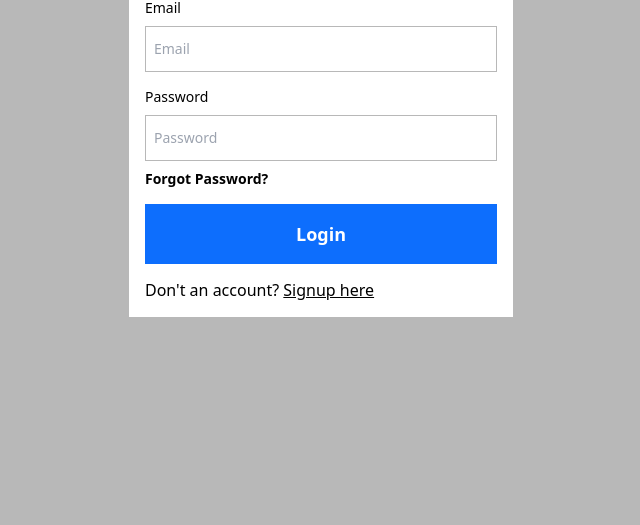
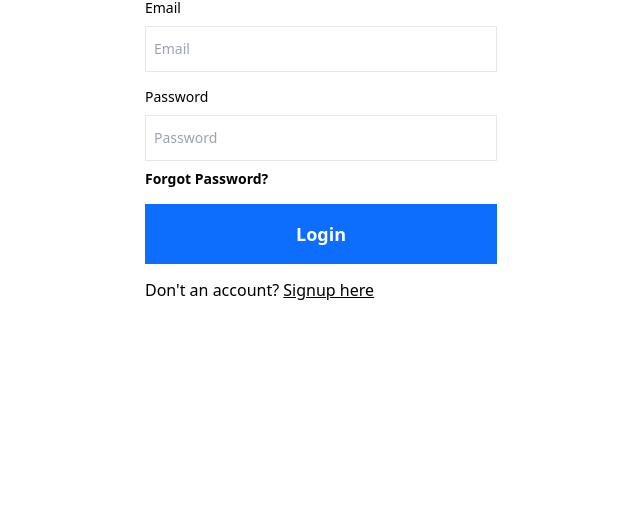
Before and after one commit to nakayizakevina/Distributa-Version2, a website: page index.html in a window 1280 px wide. Shown: the part 275-800 px from the top of the page, without its empty margins (319-959 px from the left). Drawn offline with Linux system fonts and the light colour scheme.

Commit message:
have changed height

```diff
--- a/index.html
+++ b/index.html
@@ -6,16 +6,16 @@
     <title>Document</title>
     <link rel="stylesheet" href="./output.css">
 </head>
-<body class="w-screen h-screen bg-Border  flex flex-col justify-center items-center px-4">
-    <div class="w-full h-96 bg-White  flex flex-col justify-evenly px-4 lg:w-96 lg:h-96 ">
+<body class="w-screen h-screen bg-Grey2  flex flex-col justify-center items-center px-4">
+    <div class="w-full h-96 bg-White  flex flex-col justify-evenly px-4 lg:w-96 ">
       <h1 class="font-bold text-3xl text-Black">Login</h1>
       <div class="text-Black text-sm flex flex-col gap-2">
         <Label>Email</Label>
-        <input class="w-full border border-Border text-Black text-sm py-3 pl-2 outline-none" type="Email" placeholder="Email">
+        <input class="w-full border border-Grey2 text-Black text-sm py-3 pl-2 outline-none" type="Email" placeholder="Email">
       </div>
       <div class="text-Black text-sm flex flex-col gap-2">
         <Label>Password</Label>
-        <input class="w-full border border-Border text-Black text-sm py-3 pl-2 outline-none" type="Password" placeholder="Password">
+        <input class="w-full border border-Grey2 text-Black text-sm py-3 pl-2 outline-none" type="Password" placeholder="Password">
         <p class="font-semibold text-sm text-Black cursor-pointer">Forgot Password?</p>
       </div>
       <button class="w-full text-lg font-semibold text-White bg-Accent py-4 cursor-pointer">Login</button>
```
